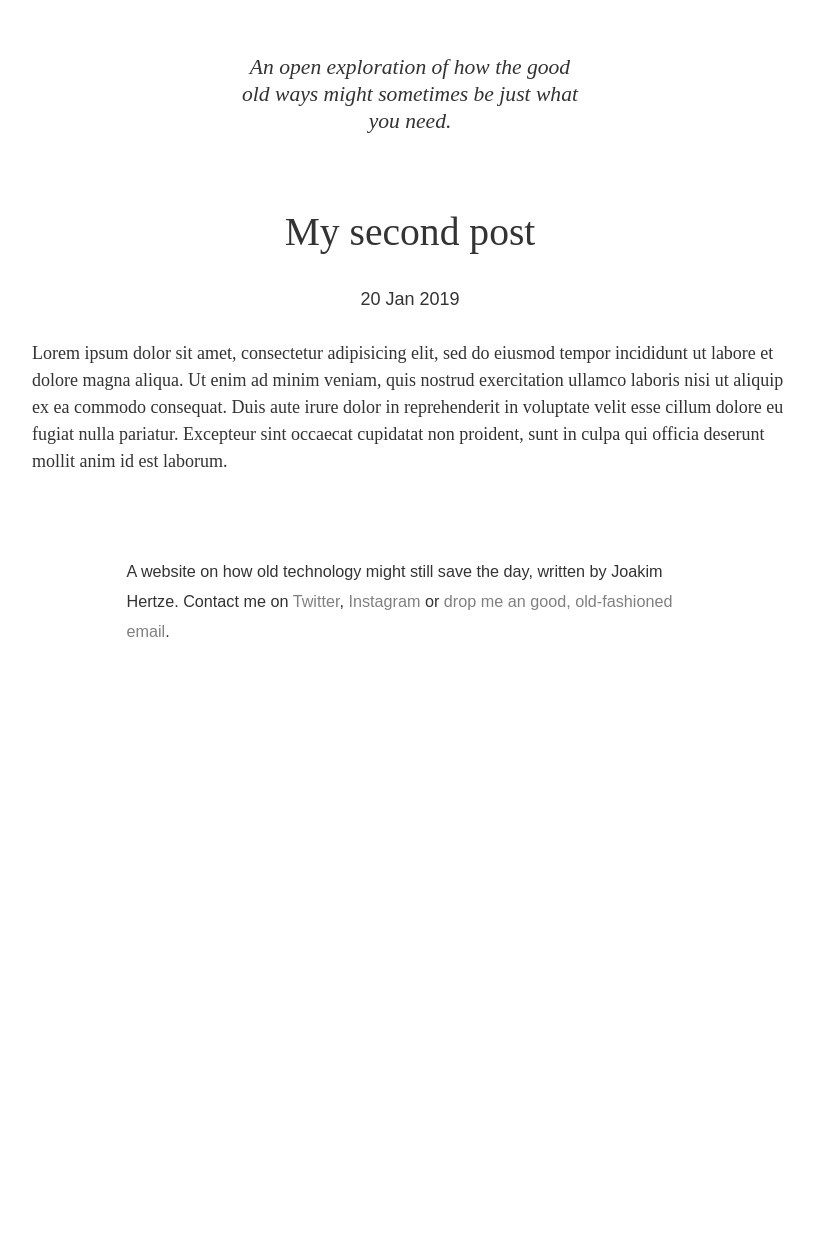
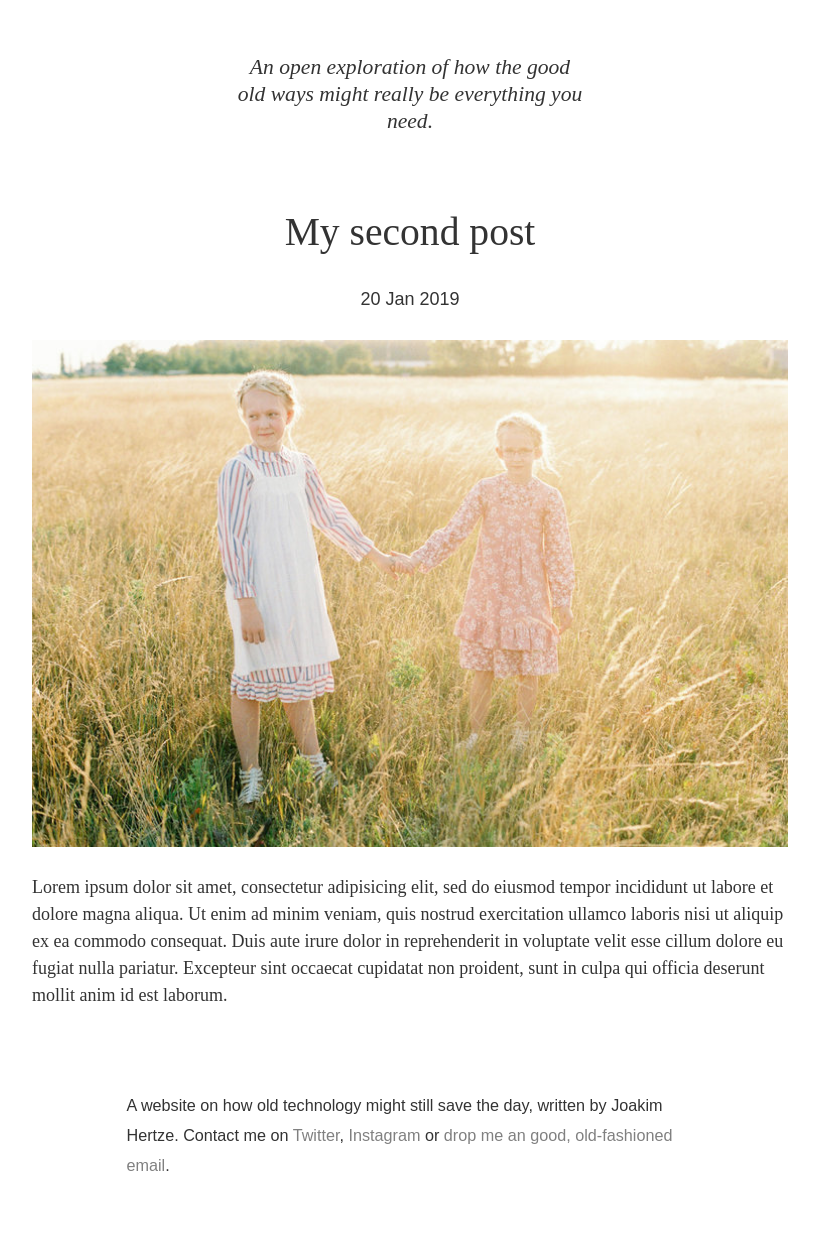
Before and after one commit to hertze/hertze.github.io, a Jekyll site: the page built from _posts/2019-01-20-my-second-post.md, in a window 1280 px wide. Shown: the whole page, without its empty margins (230-1049 px from the left). Built offline with Jekyll 4.4.1, drawn with Linux system fonts in a browser that asks for light colours; some web fonts are replaced; before the commit the page ends 900 px from its top, so only the background shows below that.

Commit message:
Rensar upp

```diff
--- a/_config.yml
+++ b/_config.yml
@@ -1,7 +1,7 @@
 title: The Old Ways
 author: Joakim Hertze
 email: social@hertze.com
-description: An open exploration of how the good old ways might sometimes be just what you need.
+description: An open exploration of how the good old ways might really be everything you need.
 baseurl: ""
 url: "http://oldways.se"
 twitter_username: hertze
--- a/_posts/2019-01-20-my-second-post.md
+++ b/_posts/2019-01-20-my-second-post.md
@@ -3,4 +3,6 @@ title: My second post
 layout: post
 ---
 
+<img src="/assets/eximg.jpg">
+
 Lorem ipsum dolor sit amet, consectetur adipisicing elit, sed do eiusmod tempor incididunt ut labore et dolore magna aliqua. Ut enim ad minim veniam, quis nostrud exercitation ullamco laboris nisi ut aliquip ex ea commodo consequat. Duis aute irure dolor in reprehenderit in voluptate velit esse cillum dolore eu fugiat nulla pariatur. Excepteur sint occaecat cupidatat non proident, sunt in culpa qui officia deserunt mollit anim id est laborum.
--- a/assets/main.css
+++ b/assets/main.css
@@ -157,3 +157,7 @@ article p a {
 footer p a {
 	color: #808080;
 }
+
+img {
+	width: 100%;
+}
```
Also changed, not shown: assets/eximg.jpg (added), 9 other files.
